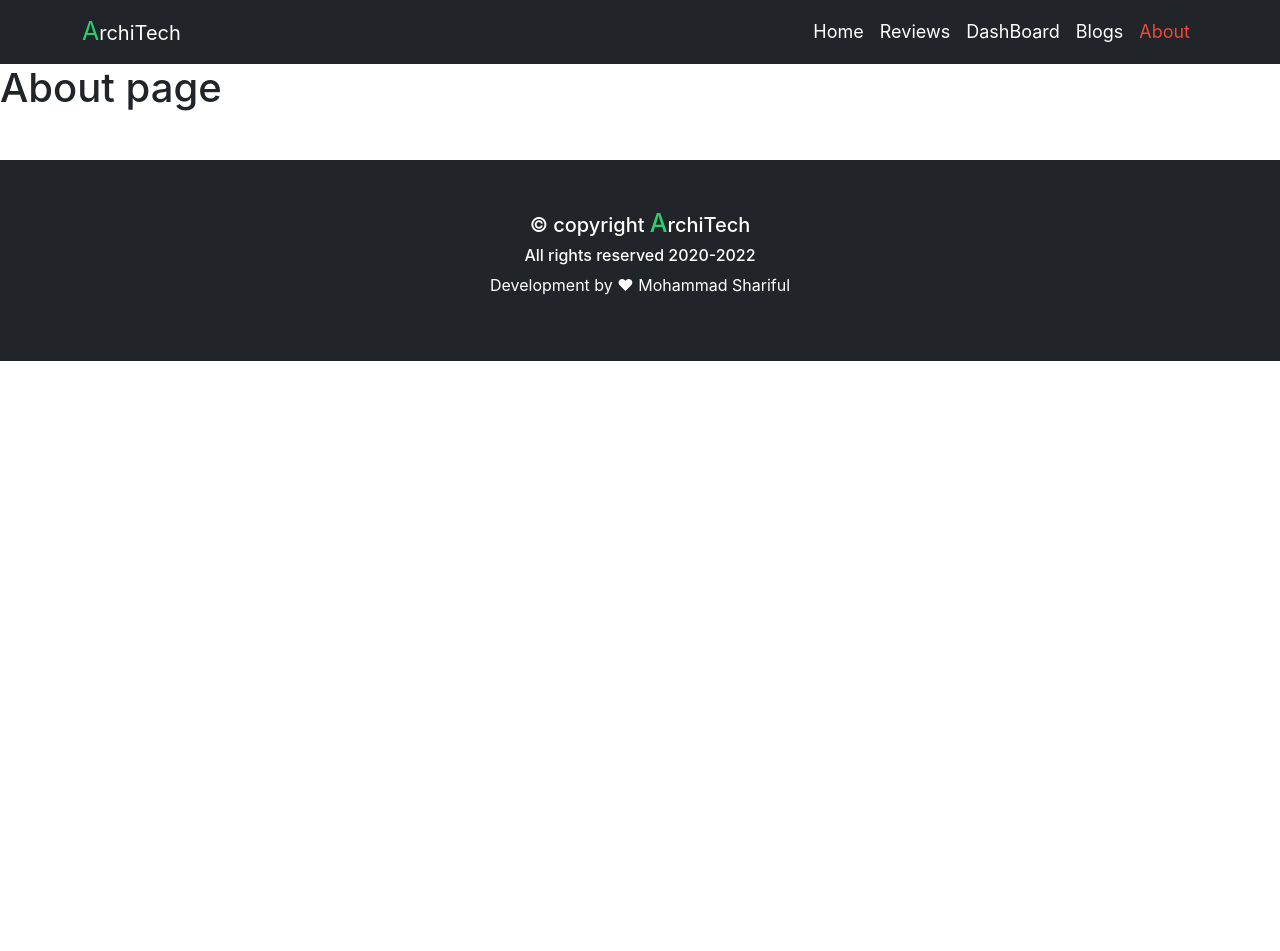
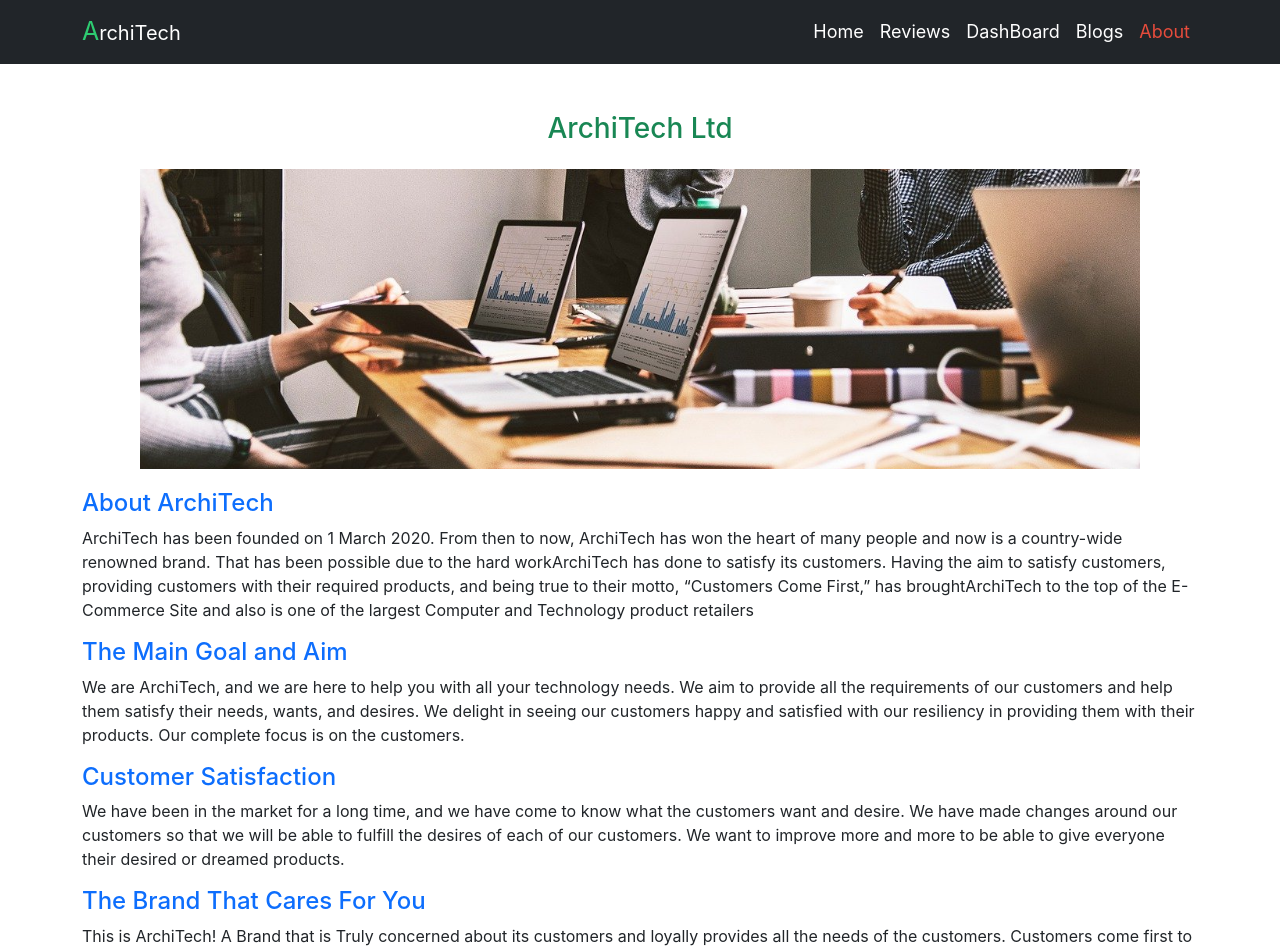
Before and after one commit to mohammadshariful/architech, a React (Create React App) app: page /about in a window 1280 px wide. Shown: the top 951 px of the page. Before the commit the page ends 800 px from the top, so only its background shows below. Built offline with nearby package versions, Linux system fonts and the light colour scheme.

Commit message:
about component add and other components updated

```diff
--- a/src/Components/About/About.css
+++ b/src/Components/About/About.css
@@ -0,0 +1,7 @@
+.about-img {
+  width: 1000px;
+  height: 300px;
+  display: block;
+  margin: 20px auto;
+  object-fit: cover;
+}
--- a/src/Components/About/About.js
+++ b/src/Components/About/About.js
@@ -1,10 +1,57 @@
 import React from "react";
+import { Container } from "react-bootstrap";
+import aboutImg from "../../Assets/Images/aboutImg.jpg";
 import "./About.css";
 const About = () => {
   return (
-    <section>
-      <h1>About page</h1>
-    </section>
+    <Container className="py-5">
+      <h3 className="text-center text-success mb-4">ArchiTech Ltd</h3>
+      <img src={aboutImg} className="img-fluid about-img" alt="about-img" />
+      <div>
+        <h4 className="text-primary">About ArchiTech</h4>
+        <p>
+          ArchiTech has been founded on 1 March 2020. From then to now,
+          ArchiTech has won the heart of many people and now is a country-wide
+          renowned brand. That has been possible due to the hard workArchiTech
+          has done to satisfy its customers. Having the aim to satisfy
+          customers, providing customers with their required products, and being
+          true to their motto, “Customers Come First,” has broughtArchiTech to
+          the top of the E-Commerce Site and also is one of the largest Computer
+          and Technology product retailers
+        </p>
+      </div>
+      <div>
+        <h4 className="text-primary">The Main Goal and Aim</h4>
+        <p>
+          We are ArchiTech, and we are here to help you with all your technology
+          needs. We aim to provide all the requirements of our customers and
+          help them satisfy their needs, wants, and desires. We delight in
+          seeing our customers happy and satisfied with our resiliency in
+          providing them with their products. Our complete focus is on the
+          customers.
+        </p>
+      </div>
+      <div>
+        <h4 className="text-primary">Customer Satisfaction</h4>
+        <p>
+          We have been in the market for a long time, and we have come to know
+          what the customers want and desire. We have made changes around our
+          customers so that we will be able to fulfill the desires of each of
+          our customers. We want to improve more and more to be able to give
+          everyone their desired or dreamed products.
+        </p>
+      </div>
+      <div>
+        <h4 className="text-primary">The Brand That Cares For You</h4>
+        <p>
+          This is ArchiTech! A Brand that is Truly concerned about its customers
+          and loyally provides all the needs of the customers. Customers come
+          first to this Company. Our customers will receive the best service and
+          deals that ArchiTech offers. To us, our customers wants and needs take
+          the top priority.
+        </p>
+      </div>
+    </Container>
   );
 };
 
--- a/src/Components/Footer/Footer.js
+++ b/src/Components/Footer/Footer.js
@@ -4,9 +4,9 @@ const Footer = () => {
   return (
     <footer className="text-center mt-5 bg-dark text-white py-5">
       <h5>
-        &copy; copyright <span className="brand">A</span>rchiTech
+        &copy;copyright 2020-2022 <span className="brand">A</span>rchiTech
       </h5>
-      <h6> All rights reserved 2020-2022</h6>
+      <h6> All rights reserved </h6>
       <p>Development by &hearts; Mohammad Shariful</p>
     </footer>
   );
--- a/src/Components/Recharts/LineChart.js
+++ b/src/Components/Recharts/LineChart.js
@@ -1,6 +1,14 @@
 import React from "react";
 import { Col } from "react-bootstrap";
-import { Legend, Line, LineChart, Tooltip, XAxis, YAxis } from "recharts";
+import {
+  CartesianGrid,
+  Legend,
+  Line,
+  LineChart,
+  Tooltip,
+  XAxis,
+  YAxis,
+} from "recharts";
 
 const Linechart = () => {
   const data = [
@@ -45,6 +53,7 @@ const Linechart = () => {
     <Col md={6}>
       <h3>Month wise sell</h3>
       <LineChart width={300} height={250} data={data}>
+        <CartesianGrid strokeDasharray="3 3" />
         <XAxis dataKey="month" />
         <YAxis />
         <Legend />
--- a/src/Components/Reviews/Reviews.js
+++ b/src/Components/Reviews/Reviews.js
@@ -7,7 +7,7 @@ const Reviews = () => {
   const [users] = useUser();
   return (
     <section className="reviews-container">
-      <h2 className="text-center">What Customer Say !!!</h2>
+      <h2 className="text-center">What Our Customer Say !!!</h2>
       <Row className="users justify-content-center">
         {users.map((user) => (
           <User key={user._id} user={user} />
--- a/src/Components/User/User.css
+++ b/src/Components/User/User.css
@@ -21,9 +21,10 @@
   object-fit: cover;
   border-radius: 50%;
 }
-.card-img:hover {
+.body-container:hover .card-img {
   border: 5px solid #2ecc71;
 }
+
 .full-star {
   color: yellow;
 }
```
Also changed, not shown: src/Assets/Images/aboutImg.jpg (added), 1 other file (tests, documents, lock files or other folders).
